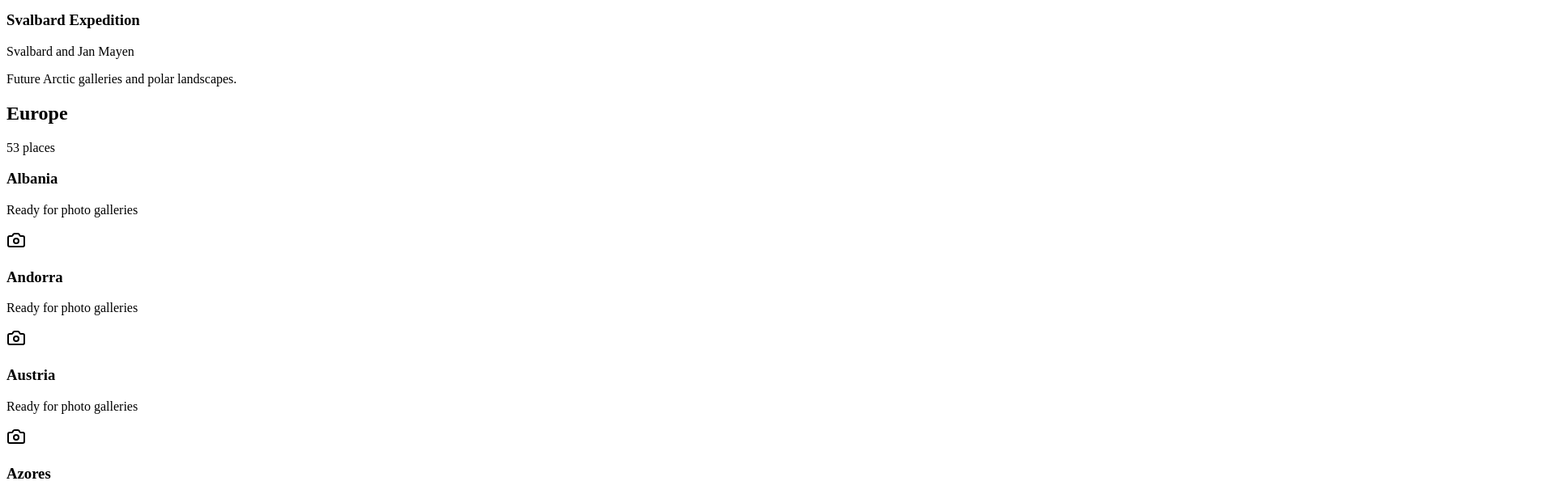
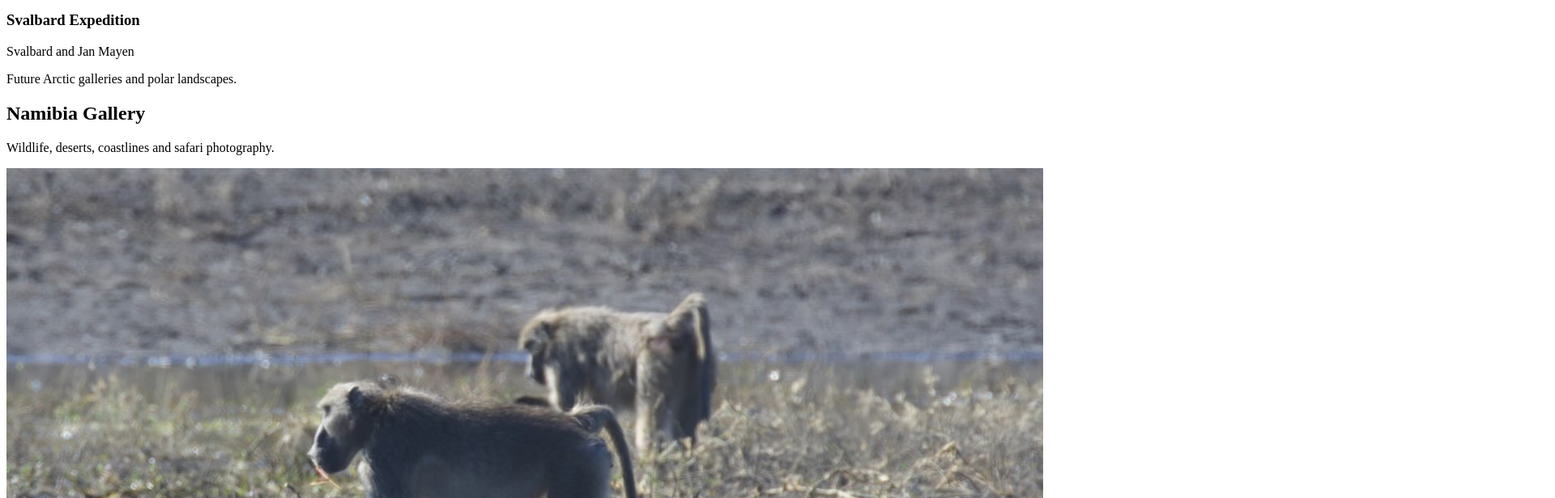
Before and after one commit to PeterMExley/Travel-Map, a Next.js app: page / in a window 1280 px wide. Shown: the part 740-1356 px from the top of the page at 81% size, 1920 px wide, since content can reach past the window. Built offline with nearby package versions, Linux system fonts and the light colour scheme.

Commit message:
Update page.jsx

```diff
--- a/app/page.jsx
+++ b/app/page.jsx
@@ -404,7 +404,36 @@ export default function TravelArchiveWebsite() {
           ))}
         </div>
       </section>
+      {/* NAMIBIA GALLERY */}
+<section
+  id="namibia-gallery"
+  className="mx-auto max-w-7xl px-6 pb-20"
+>
+  <div className="mb-8">
+    <h2 className="text-4xl font-bold text-white">
+      Namibia Gallery
+    </h2>
 
+    <p className="mt-2 text-slate-400">
+      Wildlife, deserts, coastlines and safari photography.
+    </p>
+  </div>
+
+  <div className="grid gap-4 sm:grid-cols-2 lg:grid-cols-3 xl:grid-cols-4">
+    {NAMIBIA_IMAGES.map((image) => (
+      <div
+        key={image}
+        className="overflow-hidden rounded-2xl border border-slate-800 bg-slate-900"
+      >
+        <img
+          src={`/photos/africa/namibia/${image}`}
+          alt={image}
+          className="h-72 w-full object-cover transition hover:scale-105"
+        />
+      </div>
+    ))}
+  </div>
+</section>
       <section className="mx-auto max-w-7xl px-6 pb-20">
         {Object.entries(DATA.continents).map(([continent, countries]) => (
           <ContinentSection
```
